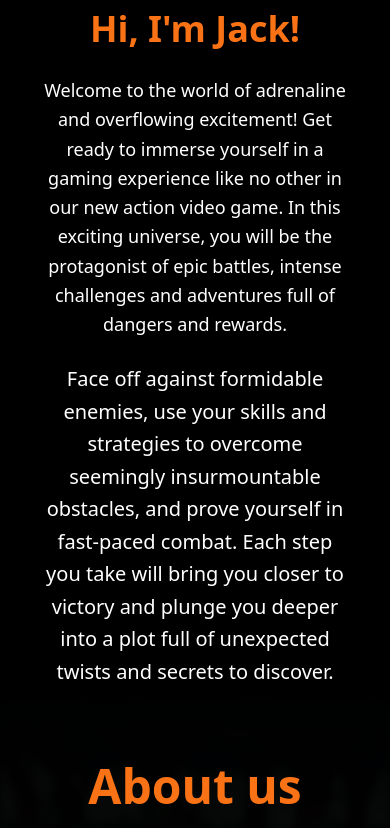
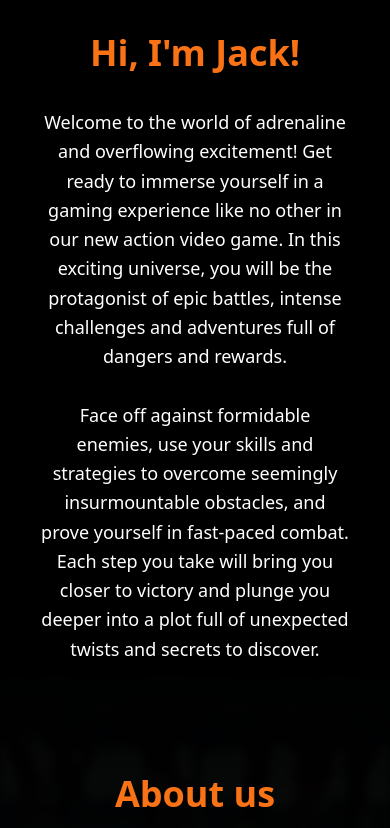
Before and after one commit to ocruzmartz/undefeated-web, a React (Vite) app: page / in a window 390 px wide. Shown: the part 1356-2184 px from the top of the page. Built offline with nearby package versions, Linux system fonts and the light colour scheme; what tailwindcss-animated would draw is missing.

Commit message:
Fix responsive design in Footer and About

```diff
--- a/src/components/About.jsx
+++ b/src/components/About.jsx
@@ -9,10 +9,10 @@ const About = () => {
 
       <div className="absolute flex flex-col md:flex-row justify-center items-center text-center md:text-left inset-0 px-10 md:px-40 z-30">
         <div className="w-full flex flex-col justify-center">
-          <h1 className="text-[48px] font-bold text-orange-500 mt-5 mb-10">
+          <h1 className="text-[36px] md:text-[48px] font-bold text-orange-500 md:mt-5 mb-10">
             About us
           </h1>
-          <p className="text-white text-xl leading-relaxed ">
+          <p className="text-white text-[18px] md:text-xl leading-relaxed ">
             We, a passionate group of creative and curious minds, find ourselves
             united by a common love: video games. From an early age, we marveled
             at the interactive experiences that these virtual worlds offered us.
@@ -21,7 +21,7 @@ const About = () => {
             that prompted us to take the first step.
           </p>
         </div>
-        <div className="w-full flex justify-center items-center ml-10">
+        <div className="w-full flex justify-center items-center mt-5 md:mt-0 md:ml-10">
           <img src={logo} alt="logo" className="w-[450px] mt-10" />
         </div>
       </div>
--- a/src/components/Footer.jsx
+++ b/src/components/Footer.jsx
@@ -7,7 +7,7 @@ const Footer = () => {
         <div></div>
         <div></div>
       </div>
-      <p className="font-semibold">
+      <p className="font-semibold text-[14px] md:xl">
         Copyright &copy; 2023 Undefeated. All rights reserved{" "}
       </p>
     </footer>
--- a/src/components/Welcome.jsx
+++ b/src/components/Welcome.jsx
@@ -2,29 +2,31 @@ import { jack } from "../assets";
 
 const Welcome = () => {
   return (
-    <section className="bg-black flex flex-col px-10 pt-28 md:flex-row md:px-32 md:pt-64">
+    <section className="bg-black flex flex-col px-10 pt-32 md:flex-row md:px-32 md:py-64">
       <div className="w-full flex justify-center items-center ">
         <img src={jack} alt="jack" className=" object-fill" />
       </div>
       <div className="w-full flex flex-col items-center text-center md:text-left md:items-start">
-        <h1 className="text-[36px] md:text-[48px] font-bold text-orange-500 mt-5 mb-5 md:mb-10">
+        <h1 className="text-[36px] md:text-[48px] font-bold text-orange-500 my-7 md:mb-10">
           Hi, I&apos;m Jack!
         </h1>
-        <p className="text-white text-[18px] md:text-xl leading-relaxed">
-          Welcome to the world of adrenaline and overflowing excitement! Get
-          ready to immerse yourself in a gaming experience like no other in our
-          new action video game. In this exciting universe, you will be the
-          protagonist of epic battles, intense challenges and adventures full of
-          dangers and rewards.
-        </p>
-        <br />
-        <p className="text-white text-xl leading-relaxed">
-          Face off against formidable enemies, use your skills and strategies to
-          overcome seemingly insurmountable obstacles, and prove yourself in
-          fast-paced combat. Each step you take will bring you closer to victory
-          and plunge you deeper into a plot full of unexpected twists and
-          secrets to discover.
-        </p>
+        <div className="text-[18px] md:text-xl text-white leading-relaxed">
+          <p>
+            Welcome to the world of adrenaline and overflowing excitement! Get
+            ready to immerse yourself in a gaming experience like no other in
+            our new action video game. In this exciting universe, you will be
+            the protagonist of epic battles, intense challenges and adventures
+            full of dangers and rewards.
+          </p>
+          <br />
+          <p>
+            Face off against formidable enemies, use your skills and strategies
+            to overcome seemingly insurmountable obstacles, and prove yourself
+            in fast-paced combat. Each step you take will bring you closer to
+            victory and plunge you deeper into a plot full of unexpected twists
+            and secrets to discover.
+          </p>
+        </div>
       </div>
     </section>
   );
```
